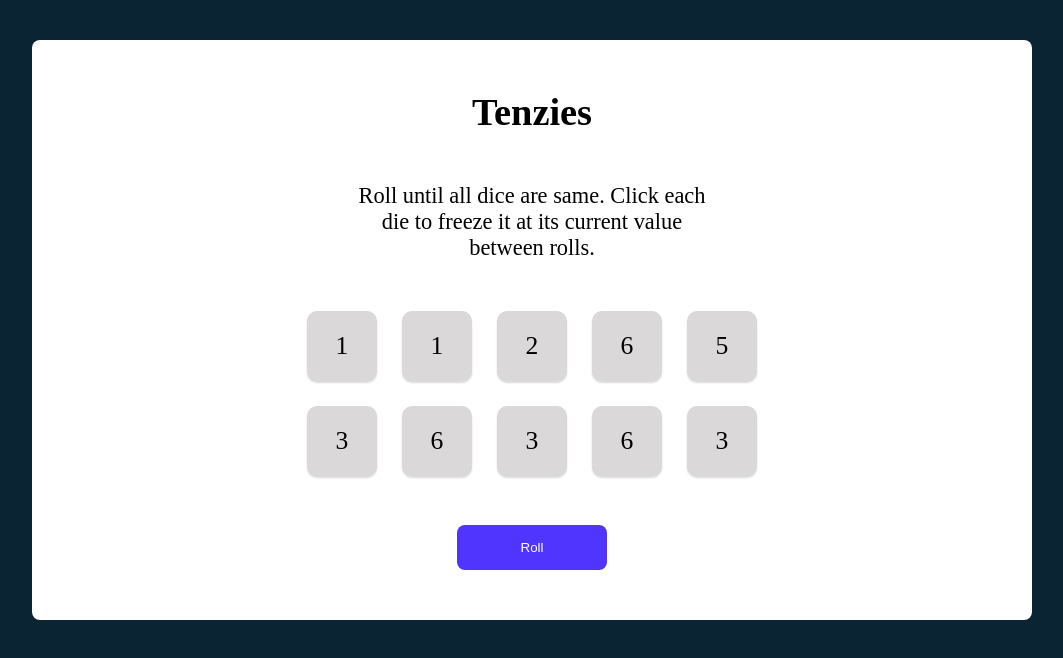
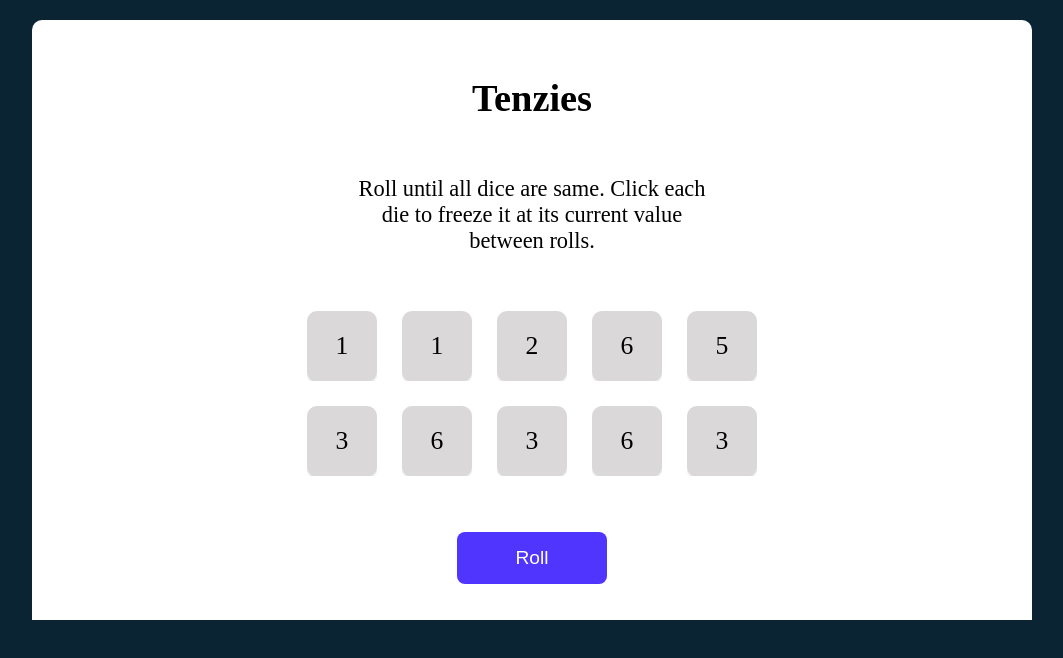
Before and after one commit to skarki-afk/tenzies, a React (Create React App) app: page / in a window 1280 px wide. Shown: the top 658 px of the page, without its empty margins (188-1251 px from the left). Built offline with nearby package versions, Linux system fonts and the light colour scheme.

Commit message:
tenzies game finish

```diff
--- a/package.json
+++ b/package.json
@@ -7,6 +7,7 @@
     "@testing-library/react": "^12.1.3",
     "@testing-library/user-event": "^13.5.0",
     "react": "^17.0.2",
+    "react-confetti": "^6.0.1",
     "react-dom": "^17.0.2",
     "react-scripts": "5.0.0",
     "web-vitals": "^2.1.4"
--- a/src/App.js
+++ b/src/App.js
@@ -1,6 +1,7 @@
 import React from "react";
 import Dice from "./Dice";
-import {nanoid} from "nanoid"
+import {nanoid} from "nanoid";
+import Confetti from "react-confetti"
 
 const App =()=>{
   const generateNewDie =()=>{
@@ -76,7 +77,7 @@ const App =()=>{
         >
           {diceElements}
         </div>
-
+        {tenzies && <Confetti/>}
         <button
           onClick={rollDice}
          className="btn">
--- a/src/index.css
+++ b/src/index.css
@@ -1,7 +1,7 @@
 * {
   padding: 0;
   margin: 0;
-  /* overflow: hidden; */
+  overflow: hidden;
 }
 
 body {
@@ -13,15 +13,15 @@ body {
 } */
 .app-body {
   background-color: #ffffff;
-  height: 580px;
+  height: 620px;
   max-width: 1000px;
-  border-radius: 8px;
+  border-radius: 10px;
   display: flex;
   flex-direction: column;
   justify-content: space-evenly;
   align-items: center;
   position: relative;
-  top: 40px;
+  top: 20px;
   left: 220px;
 }
 .die {
@@ -63,6 +63,7 @@ h4 {
   border-radius: 8px;
   cursor: pointer;
   transition: all 0.3s ease-in-out;
+  font-size: 1.2rem;
 }
 
 .btn:hover {
```
Also changed, not shown: 1 other file (tests, documents, lock files or other folders).
